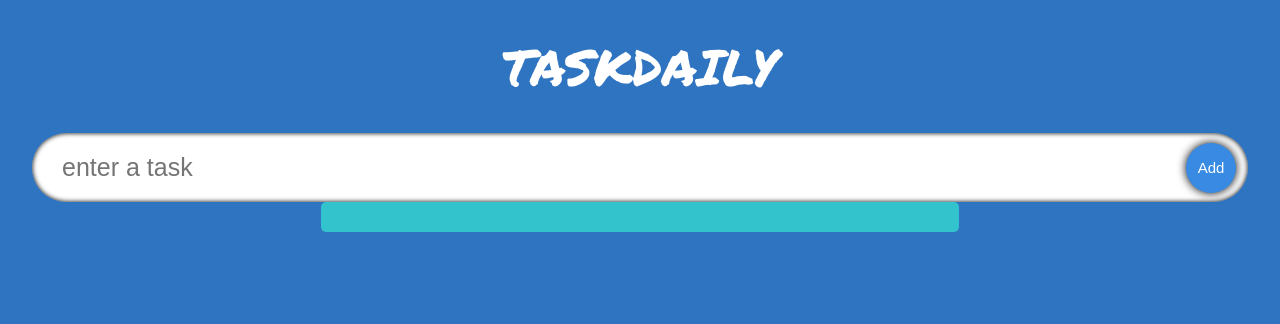
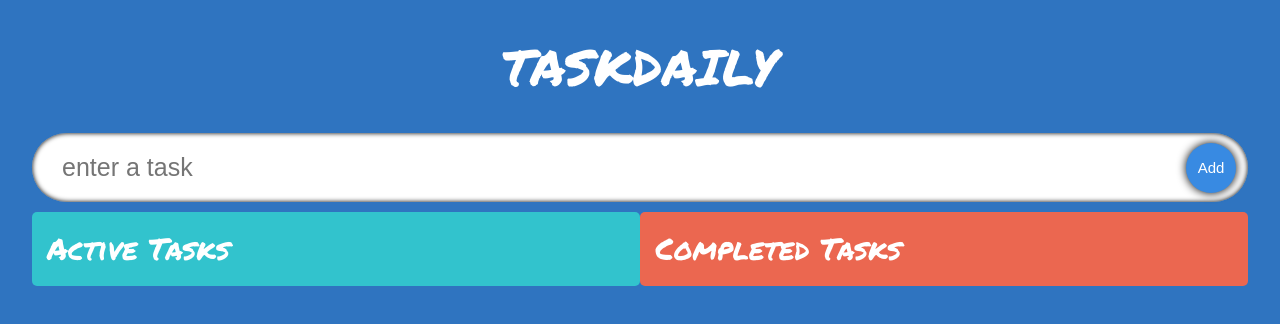
Before and after one commit to Abdoelabassi/TaskDaily, a React (Create React App) app: page / in a window 1280 px wide. Shown: the top 324 px of the page. Built offline with nearby package versions, Linux system fonts and the light colour scheme.

Commit message:
split into active and completed tasks

```diff
--- a/src/Components/TodoList.tsx
+++ b/src/Components/TodoList.tsx
@@ -9,10 +9,24 @@ interface Props{
 
 const TodoList = ({ todos, setTodos }:Props)=> {
   return (
-    <div className='todos'>
-        {todos.map((todo)=>(
-            <SingleTodo key={todo.id} todo={todo} todos={todos} setTodos={setTodos} />
-        ))}
+    <div className='container'>
+        <div className="todos">
+            <span className="todos__heading">
+                Active Tasks
+            </span>
+            {
+                todos.map((todo)=>(
+                    <SingleTodo todo={todo} key={todo.id} todos={todos} setTodos={setTodos} />
+                ))
+            }
+        </div>
+        <div className="todos remove">
+            <span className="todos__heading">
+                Completed Tasks
+            </span>
+
+        </div>
+
 
 
     </div>
```
